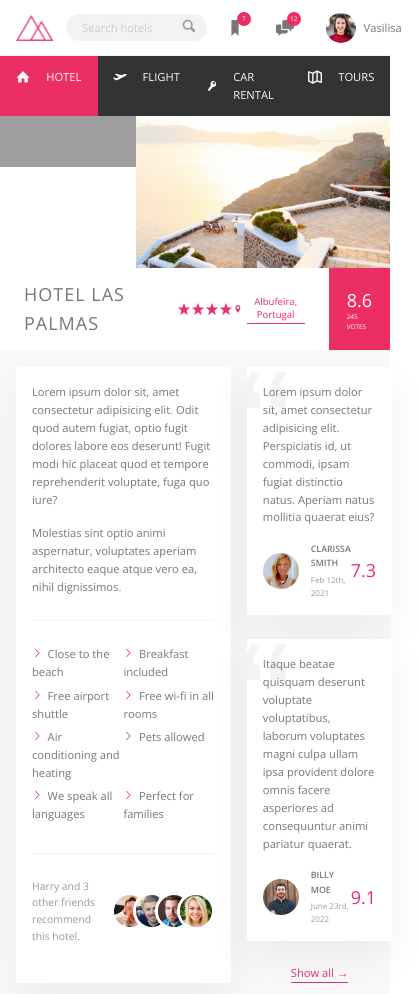
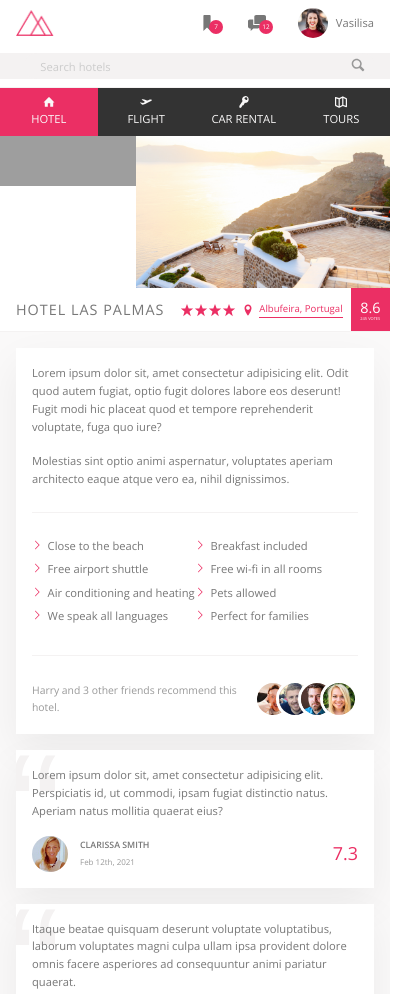
Before and after one commit to hyggebox/mounti, a website: page index.html in a window 390 px wide. Shown: the top 994 px of the page, 418 px wide, since content can reach past the window. Drawn offline with nearby package versions, Linux system fonts and the light colour scheme; files that its build step writes are made by us from their sources; grey boxes are pictures that could not be loaded.

Commit message:
Add media queries for bps: 460px and 600px

```diff
--- a/sass/_base.scss
+++ b/sass/_base.scss
@@ -20,6 +20,8 @@
 $breakpoint-xlg: 75em;    // 1200px
 $breakpoint-lg: 68.75em;  // 1100px
 $breakpoint-md: 56.25em;  // 900px
+$breakpoint-sm: 37.5em;   // 600px
+$breakpoint-xsm: 28.75em; // 460px
 
 * {
     margin: 0;
--- a/sass/_components.scss
+++ b/sass/_components.scss
@@ -13,6 +13,12 @@
     display: flex;
     align-items: center;
     justify-content: center;
+
+    @media only screen and (max-width: $breakpoint-xsm) {
+        order: 1;
+        flex: 0 0 100%;
+        background-color: var(--color-grey-lt-2);
+    }
 
     &__input {
         font-family: inherit;
@@ -188,6 +194,12 @@
             justify-content: center;
             padding: 1.5rem;
         }
+
+        @media only screen and (max-width: $breakpoint-sm) {
+            flex-direction: column;
+            padding: 1rem .5rem;
+        }
+
     }
 
     &__icon {
@@ -195,6 +207,13 @@
         height: 1.75rem;
         margin-right: 2rem;
         fill: currentColor;
+
+        @media only screen and (max-width: $breakpoint-sm) {
+            margin-right: 0;
+            margin-bottom: .2rem;
+            width: 1.5rem;
+            height: 1.5rem;
+        }
     }
 }
 
@@ -238,6 +257,11 @@
         text-transform: uppercase;
         letter-spacing: 1px;
         padding: 1.5rem 3rem;
+
+        @media only screen and (max-width: $breakpoint-sm) {
+            font-size: 1.8rem;
+            padding: 1.25rem 2rem;
+        }
     }
 
     &__stars {
@@ -276,17 +300,30 @@
         flex-direction: column;
         align-items: center;
         justify-content: center;
+
+        @media only screen and (max-width: $breakpoint-sm) {
+            padding: 0 1.2rem;
+            margin-left: 1rem;
+        }
     }
 
     &__rating-average {
         font-size: 2.25rem;
         font-weight: 300;
         margin-bottom: -3px;
+
+        @media only screen and (max-width: $breakpoint-sm) {
+            font-size: 1.8rem;
+        }
     }
 
     &__rating-count {
         font-size: .8rem;
         text-transform: uppercase;
+
+        @media only screen and (max-width: $breakpoint-sm) {
+            font-size: .5rem;
+        }
     }
 }
 
@@ -412,6 +449,10 @@
     @media only screen and (max-width: $breakpoint-md) {
         padding: 2rem;
         margin-bottom: 3rem;
+    }
+
+    @media only screen and (max-width: $breakpoint-sm) {
+        margin-bottom: 2rem;
     }
 
     &__text {
--- a/sass/_layout.scss
+++ b/sass/_layout.scss
@@ -16,12 +16,17 @@
     height: 7rem;
     background-color: var(--color-white);
     border-bottom: var(--line);
+    font-size: 1.4rem;
 
     display: flex;
     justify-content: space-between;
     align-items: center;
 
-    font-size: 1.4rem;
+    @media only screen and (max-width: $breakpoint-xsm) {
+        flex-wrap: wrap;
+        align-content: space-around;
+        height: 11rem;
+    }
 }
 
 .content {
@@ -56,6 +61,10 @@
     @media only screen and (max-width: $breakpoint-md) {
         padding: 2rem;
     }
+
+    @media only screen and (max-width: $breakpoint-sm) {
+        flex-direction: column;
+    }
 }
 
 .description {
@@ -70,6 +79,11 @@
         padding: 2rem;
         margin-right: 2rem;
     }
+
+    @media only screen and (max-width: $breakpoint-sm) {
+        margin-right: 0;
+        margin-bottom: 2rem;
+    }
 }
 
 .user-reviews {
```
